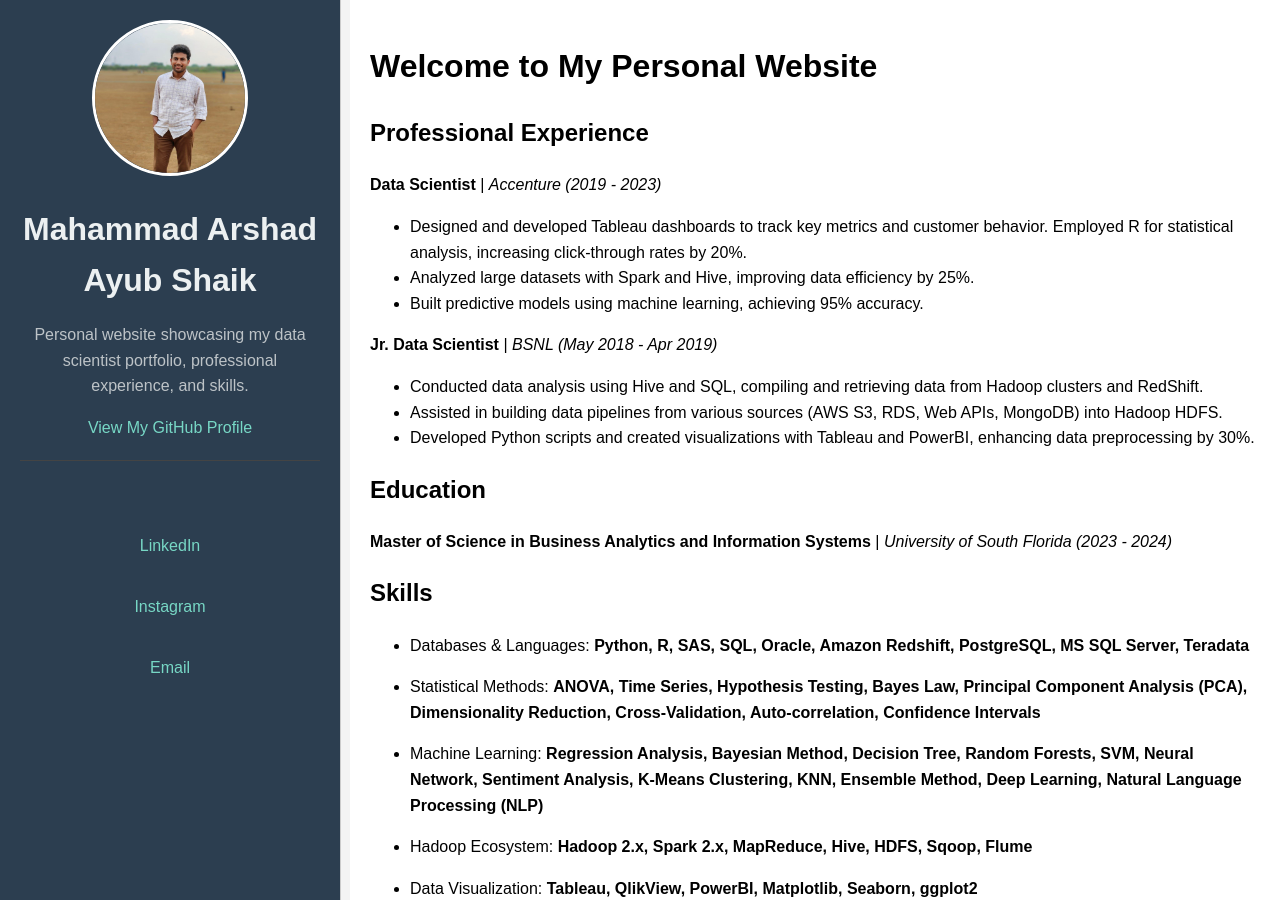
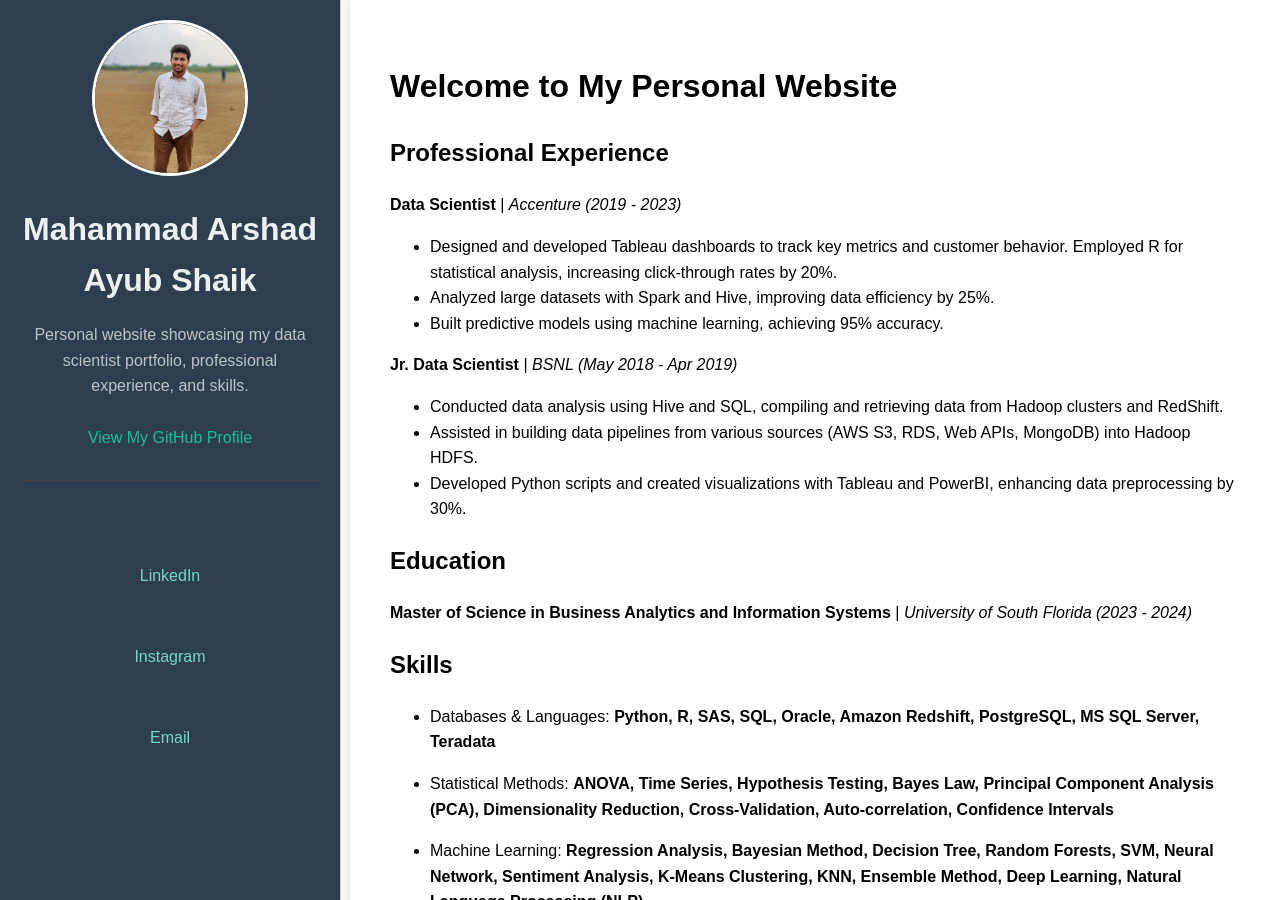
Before and after one commit to arshadsm/arshadsm.github.io, a Jekyll site: the page built from index.md, in a window 1280 px wide and 900 px high. Built offline with Jekyll 4.4.1, drawn with Linux system fonts in a browser that asks for light colours.

Commit message:
Update default.html

```diff
--- a/_layouts/default.html
+++ b/_layouts/default.html
@@ -10,8 +10,8 @@
       line-height: 1.6;
       margin: 0;
       padding: 0;
-      background-color: #f4f4f4;
-      display: flex;
+      background-color: #f9f9f9;
+      display: block;
     }
     .sidebar {
       background: #2c3e50;
@@ -42,20 +42,33 @@
       color: #bdc3c7;
     }
     .sidebar a {
-      color: #77d7c5;
+      color: #1abc9c;
       text-decoration: none;
       display: block;
       margin-top: 10px;
+      padding: 10px 0;
+      border-radius: 5px;
+      transition: background-color 0.3s ease;
+    }
+    .sidebar a:hover {
+      background-color: rgba(26, 188, 156, 0.2);
+      text-decoration: none;
     }
     .sidebar a:hover {
       text-decoration: underline;
     }
     .content {
       margin-left: 350px;
-      padding: 20px;
+      padding: 40px;
       background: #fff;
       flex: 1;
       min-height: 100vh;
+      box-shadow: 0px 0px 10px rgba(0, 0, 0, 0.1);
+    }
+    @media screen and (max-width: 768px) {
+      .content {
+        margin-left: 0;
+      }
     }
     .footer-links {
       margin-top: 20px;
```
